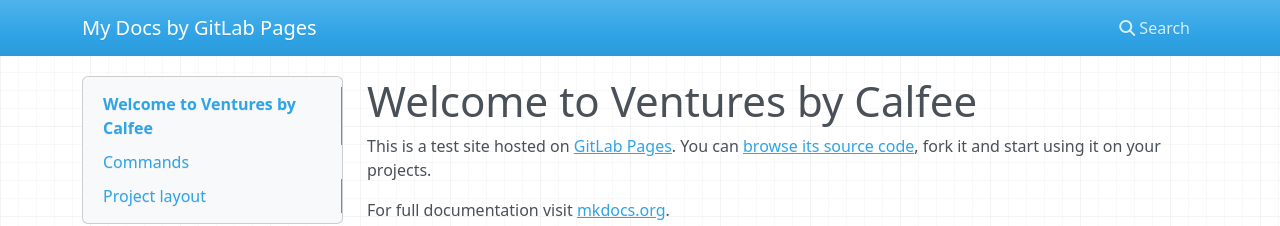
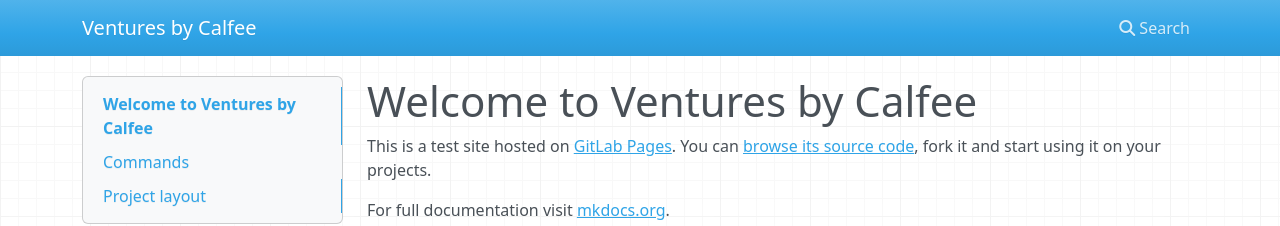
Before and after one commit to st-calfee/venturesbycalfee, an MkDocs documentation site: the page built from docs/index.md, in a window 1280 px wide. Shown: the top 226 px of the page. Built offline with MkDocs 1.6.1, drawn with Linux system fonts in a browser that asks for light colours; nearby versions of some CDN libraries.

Commit message:
Changed mkdocs

```diff
--- a/mkdocs.yml
+++ b/mkdocs.yml
@@ -1,3 +1,3 @@
-site_name: My Docs by GitLab Pages
-site_url: https://pages.gitlab.io/mkdocs
+site_name: Ventures by Calfee
+site_url: https://calfee.gitlab.io
 site_dir: public
```
